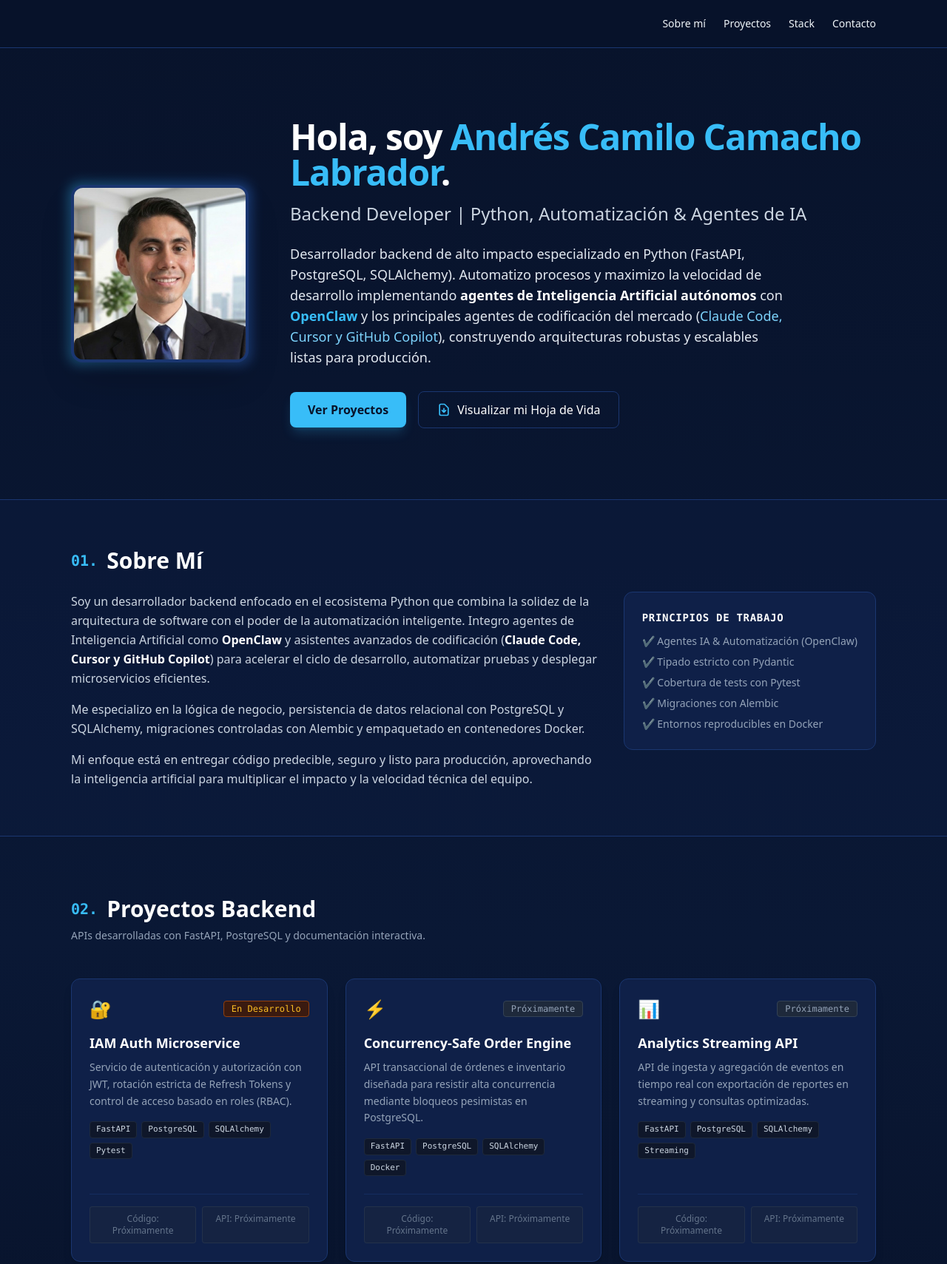
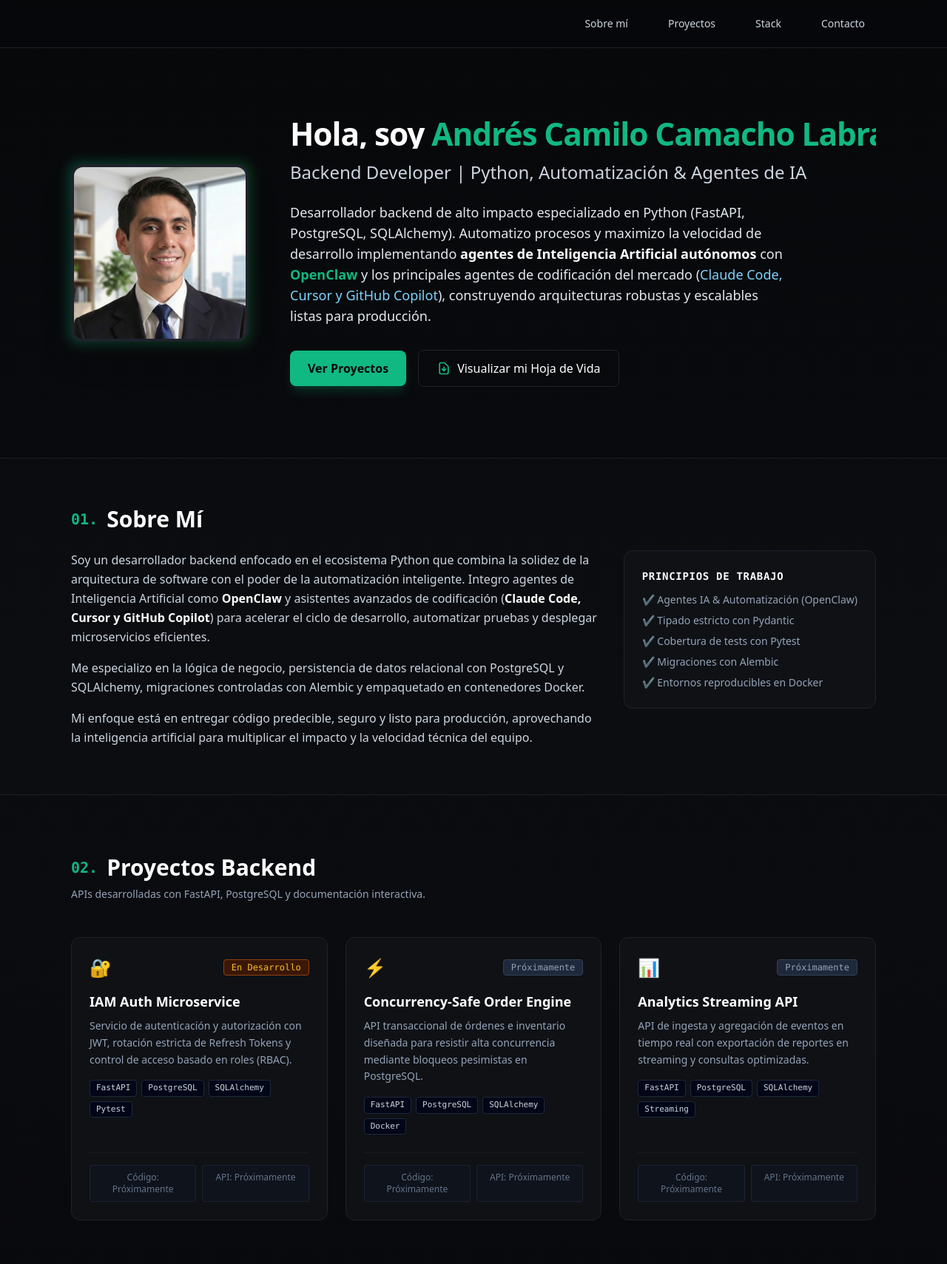
Before and after one commit to acamilox/acamilox.github.io, a plain HTML site: page landing/index.html in a window 1280 px wide. Shown: the top 1709 px of the page at 74% size. Drawn offline with nearby package versions, Linux system fonts and the light colour scheme.

Commit message:
feat: tema negro programador con hover verde interactivo en header y titulo en una sola linea

```diff
--- a/landing/index.html
+++ b/landing/index.html
@@ -12,11 +12,11 @@
                 extend: {
                     colors: {
                         brand: {
-                            dark: '#08132b',         // Azul oscuro brillante de fondo
-                            card: '#0f2048',         // Azul zafiro para tarjetas y paneles
-                            border: '#1a3670',       // Borde azul contrastado
-                            accent: '#38bdf8',       // Azul eléctrico / Cyan brillante
-                            accentHover: '#0ea5e9'
+                            dark: '#07080a',         // Negro programador / terminal profundo
+                            card: '#0f1115',         // Negro carbón para tarjetas e interfaces
+                            border: '#1e222b',       // Borde de editor de código
+                            accent: '#10b981',       // Verde esmeralda terminal hacker
+                            accentHover: '#059669'
                         }
                     }
                 }
@@ -24,16 +24,28 @@
         }
     </script>
 </head>
-<body class="bg-brand-dark bg-gradient-to-b from-[#08132b] via-[#0a1835] to-[#060e21] text-slate-100 font-sans antialiased selection:bg-brand-accent selection:text-brand-dark min-h-screen">
+<body class="bg-brand-dark bg-gradient-to-b from-[#07080a] via-[#0b0c10] to-[#050507] text-slate-100 font-sans antialiased selection:bg-brand-accent selection:text-black min-h-screen">
 
     <!-- NAVEGACIÓN -->
-    <nav class="sticky top-0 z-50 backdrop-blur-md bg-brand-dark/85 border-b border-brand-border">
+    <nav class="sticky top-0 z-50 backdrop-blur-md bg-brand-dark/90 border-b border-brand-border">
         <div class="max-w-6xl mx-auto px-4 sm:px-6 lg:px-8 h-16 flex items-center justify-end">
-            <div class="flex items-center space-x-6 text-sm font-medium">
-                <a href="#sobre-mi" class="hover:text-brand-accent transition">Sobre mí</a>
-                <a href="#proyectos" class="hover:text-brand-accent transition">Proyectos</a>
-                <a href="#stack" class="hover:text-brand-accent transition">Stack</a>
-                <a href="#contacto" class="hover:text-brand-accent transition">Contacto</a>
+            <div class="flex items-center space-x-1.5 sm:space-x-3 text-sm font-medium">
+                <a href="#sobre-mi" class="px-3.5 py-1.5 rounded-lg text-slate-300 hover:text-emerald-400 hover:bg-emerald-500/10 hover:border-emerald-500/40 border border-transparent transition-all duration-200 flex items-center gap-1.5 group">
+                    <span class="w-1.5 h-1.5 rounded-full bg-transparent group-hover:bg-emerald-400 group-hover:shadow-[0_0_8px_#10b981] transition-all duration-200"></span>
+                    Sobre mí
+                </a>
+                <a href="#proyectos" class="px-3.5 py-1.5 rounded-lg text-slate-300 hover:text-emerald-400 hover:bg-emerald-500/10 hover:border-emerald-500/40 border border-transparent transition-all duration-200 flex items-center gap-1.5 group">
+                    <span class="w-1.5 h-1.5 rounded-full bg-transparent group-hover:bg-emerald-400 group-hover:shadow-[0_0_8px_#10b981] transition-all duration-200"></span>
+                    Proyectos
+                </a>
+                <a href="#stack" class="px-3.5 py-1.5 rounded-lg text-slate-300 hover:text-emerald-400 hover:bg-emerald-500/10 hover:border-emerald-500/40 border border-transparent transition-all duration-200 flex items-center gap-1.5 group">
+                    <span class="w-1.5 h-1.5 rounded-full bg-transparent group-hover:bg-emerald-400 group-hover:shadow-[0_0_8px_#10b981] transition-all duration-200"></span>
+                    Stack
+                </a>
+                <a href="#contacto" class="px-3.5 py-1.5 rounded-lg text-slate-300 hover:text-emerald-400 hover:bg-emerald-500/10 hover:border-emerald-500/40 border border-transparent transition-all duration-200 flex items-center gap-1.5 group">
+                    <span class="w-1.5 h-1.5 rounded-full bg-transparent group-hover:bg-emerald-400 group-hover:shadow-[0_0_8px_#10b981] transition-all duration-200"></span>
+                    Contacto
+                </a>
             </div>
         </div>
     </nav>
@@ -44,7 +56,7 @@
             <!-- FOTO DE PERFIL A LA IZQUIERDA (MARGEN CUADRADO) -->
             <div class="flex-shrink-0">
                 <div class="relative group">
-                    <div class="absolute -inset-1 bg-gradient-to-r from-brand-accent to-blue-500 rounded-2xl blur opacity-35 group-hover:opacity-60 transition duration-300"></div>
+                    <div class="absolute -inset-1 bg-gradient-to-r from-brand-accent to-green-600 rounded-2xl blur opacity-30 group-hover:opacity-55 transition duration-300"></div>
                     <img
                         src="./assets/img/perfil_linkedin.jpeg"
                         alt="Foto de perfil de Andrés Camilo Camacho Labrador"
@@ -54,9 +66,9 @@
             </div>
 
             <!-- TEXTO A LA DERECHA -->
-            <div class="text-center md:text-left flex-1">
-                <h1 class="text-3xl sm:text-4xl lg:text-5xl font-extrabold text-white tracking-tight mb-4 leading-tight">
-                    Hola, soy <span class="text-brand-accent">Andrés Camilo Camacho Labrador</span>.
+            <div class="text-center md:text-left flex-1 min-w-0">
+                <h1 class="text-xl sm:text-2xl md:text-3xl lg:text-4xl xl:text-[2.65rem] font-extrabold text-white tracking-tight mb-4 leading-tight whitespace-nowrap overflow-x-auto">
+                    Hola, soy <span class="text-brand-accent">Andrés Camilo Camacho Labrador</span>
                 </h1>
                 <p class="text-xl sm:text-2xl text-slate-300 font-medium mb-6">
                     Backend Developer | Python, Automatización & Agentes de IA
@@ -195,7 +207,7 @@
 
     <!-- FOOTER -->
     <footer class="py-8 border-t border-brand-border text-center text-xs text-slate-500 font-mono">
-        <p>© 2026 Camilo. Portafolio Backend alojado en GitHub Pages.</p>
+        <p>© 2026 Andrés Camilo Camacho Labrador. Portafolio Backend alojado en GitHub Pages.</p>
     </footer>
 
     <!-- SCRIPT DE RENDERIZADO DINÁMICO DE PROYECTOS -->
@@ -218,16 +230,16 @@
 
                     // Botón Código: Si tiene link válido es enlace, si no es botón deshabilitado explícito
                     const codeBtn = (proj.repoUrl && proj.repoUrl !== "#")
-                        ? `<a href="${proj.repoUrl}" target="_blank" class="text-xs font-semibold px-3 py-2 rounded bg-slate-800 hover:bg-slate-700 text-white transition text-center flex-1">Ver Código</a>`
-                        : `<span class="text-xs font-medium px-3 py-2 rounded bg-slate-800/40 border border-slate-700/50 text-slate-500 cursor-not-allowed select-none text-center flex-1">Código: Próximamente</span>`;
+                        ? `<a href="${proj.repoUrl}" target="_blank" class="text-xs font-semibold px-3 py-2 rounded bg-slate-900 hover:bg-slate-800 text-white transition text-center flex-1 border border-brand-border hover:border-emerald-500/40">Ver Código</a>`
+                        : `<span class="text-xs font-medium px-3 py-2 rounded bg-slate-900/40 border border-slate-800/80 text-slate-500 cursor-not-allowed select-none text-center flex-1">Código: Próximamente</span>`;
 
                     // Botón API en Vivo: Si tiene link válido es enlace, si no es botón deshabilitado explícito
                     const liveBtn = (proj.liveUrl && proj.liveUrl !== "#")
-                        ? `<a href="${proj.liveUrl}" target="_blank" class="text-xs font-semibold px-3 py-2 rounded bg-brand-accent hover:bg-brand-accentHover text-brand-dark transition text-center flex-1">Swagger UI</a>`
-                        : `<span class="text-xs font-medium px-3 py-2 rounded bg-slate-800/40 border border-slate-700/50 text-slate-500 cursor-not-allowed select-none text-center flex-1">API: Próximamente</span>`;
+                        ? `<a href="${proj.liveUrl}" target="_blank" class="text-xs font-semibold px-3 py-2 rounded bg-brand-accent hover:bg-brand-accentHover text-slate-950 font-bold transition text-center flex-1 shadow-md shadow-emerald-500/20">Swagger UI</a>`
+                        : `<span class="text-xs font-medium px-3 py-2 rounded bg-slate-900/40 border border-slate-800/80 text-slate-500 cursor-not-allowed select-none text-center flex-1">API: Próximamente</span>`;
 
                     return `
-                        <div class="bg-brand-card border border-brand-border rounded-xl p-6 flex flex-col justify-between hover:border-slate-500 transition shadow-lg">
+                        <div class="bg-brand-card border border-brand-border rounded-xl p-6 flex flex-col justify-between hover:border-emerald-500/50 hover:shadow-[0_0_20px_rgba(16,185,129,0.07)] transition-all duration-300">
                             <div>
                                 <div class="flex items-center justify-between mb-4">
                                     <span class="text-2xl">${proj.icon || '📦'}</span>
@@ -236,7 +248,7 @@
                                 <h3 class="text-lg font-bold text-white mb-2">${proj.title}</h3>
                                 <p class="text-slate-400 text-sm mb-4 leading-relaxed">${proj.description}</p>
                                 <div class="flex flex-wrap gap-1.5 mb-6">
-                                    ${proj.tags.map(t => `<span class="px-2 py-0.5 rounded text-[11px] font-mono bg-slate-900 text-slate-300 border border-slate-800">${t}</span>`).join('')}
+                                    ${proj.tags.map(t => `<span class="px-2 py-0.5 rounded text-[11px] font-mono bg-slate-950 text-slate-300 border border-slate-800">${t}</span>`).join('')}
                                 </div>
                             </div>
                             <div class="flex gap-2 pt-4 border-t border-brand-border/60">
```
